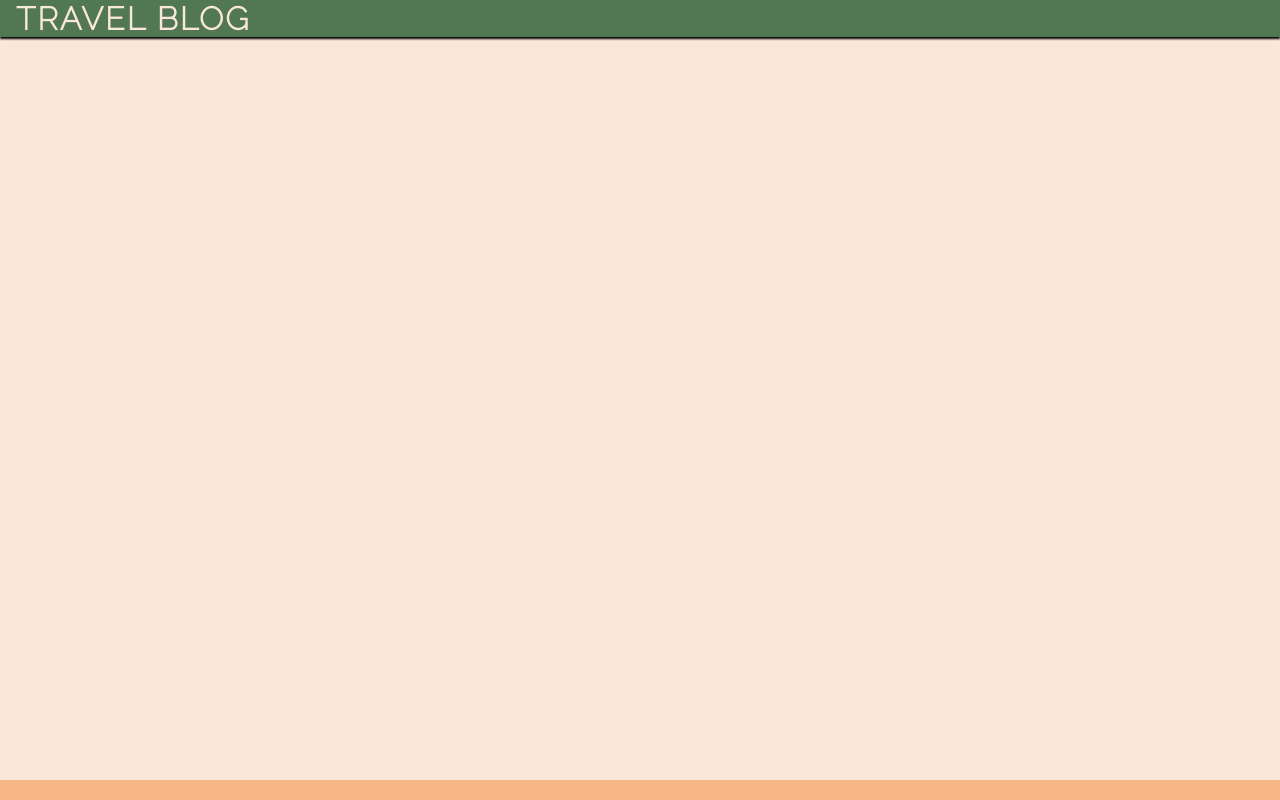
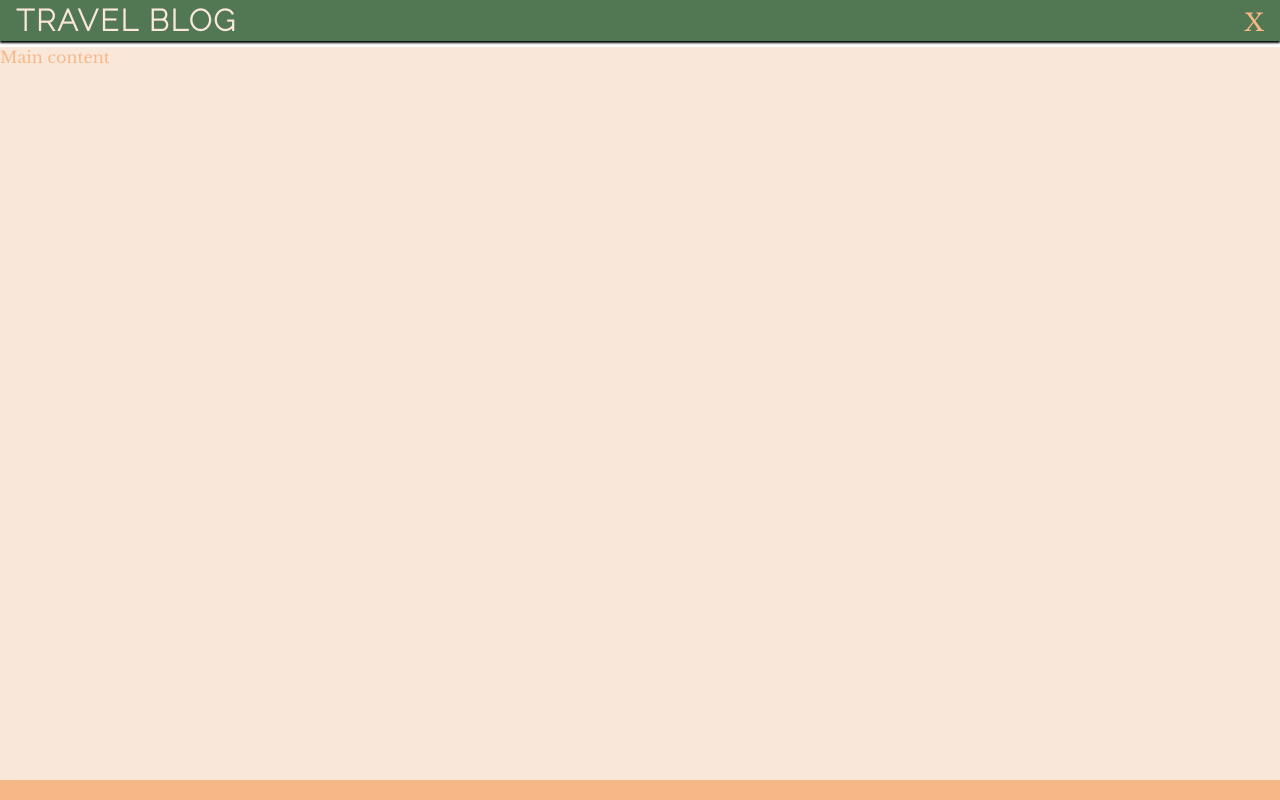
Before and after one commit to Mikagiol/Travel-Blog, a plain HTML site: page index.html in a window 1280 px wide. Drawn offline with nearby package versions, Linux system fonts and the light colour scheme.

Commit message:
Style Dropdown menu for smaller screens

```diff
--- a/assets/style.css
+++ b/assets/style.css
@@ -26,11 +26,16 @@ header {
    z-index: 99;
    width: 100%;
    box-shadow: 0 2px 2px black;
+   display: flex;
+   justify-content: space-between;
+   align-items: baseline;
 }
 
 header a {
     text-decoration: none;
     color: inherit;
+    padding-top: 3px;
+    padding-bottom: 3px;
 }
 
 h1 {
@@ -39,6 +44,7 @@ h1 {
     text-transform: uppercase;
     letter-spacing: 2px;
     font-weight: bold;
+    font-size: 30px;
 }
 
 #menu {
@@ -64,11 +70,28 @@ nav {
     padding: 0 1rem;
     box-shadow: 0 2px 2px black;
     display: none;
+    top: 100%;
 }
+
+/* Nav toggle */
+#nav-toggle:checked~nav {
+    display: block
+}
+
+#nav-toggle {
+    display: none;
+}
+
+.nav-toggle-label {
+    font-size: 1.5rem;
+}
+
+
 /* Main content*/
 main {
     background-color: #F9E8D9 ;
     flex: 1 0 auto;
+    margin-top: 47px;
 }
 
 /* Footer */
--- a/index.html
+++ b/index.html
@@ -28,6 +28,8 @@
         <a href="./index.html">
             <h1 id="logo"> Travel Blog </h1>
         </a>
+        <input type="checkbox" id="nav-toggle" name="nav-toggle">
+        <label for="nav-toggle" class="nav-toggle-label">X</label>
         <nav>
             <ul id="menu">
                 <li><a href="" class="active">Home</a></li>
```
